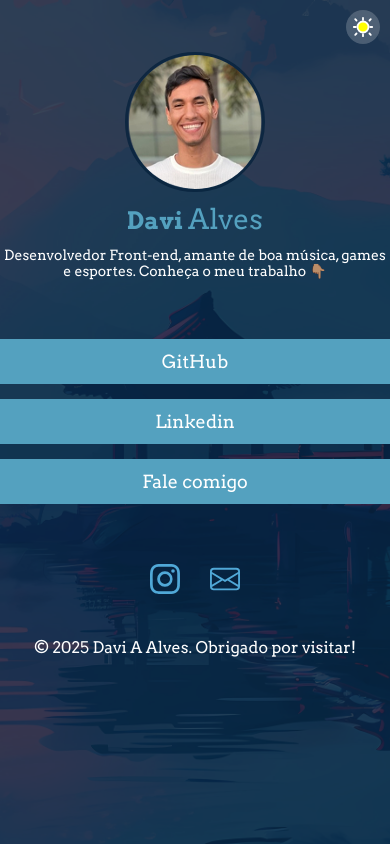
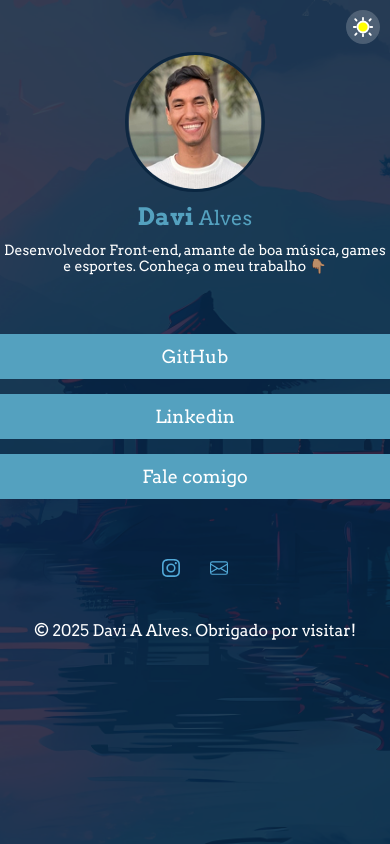
Before and after one commit to davi-aalves/pagina-de-links, a website built with Vite: page index.html in a window 390 px wide. Built offline with nearby package versions, Linux system fonts and the light colour scheme.

Commit message:
fix: reduce font sizes and social link dimensions for improved readability and consistency

```diff
--- a/src/style.css
+++ b/src/style.css
@@ -193,15 +193,15 @@
   }
 
   .card-header__name {
-    font-size: 28px;
+    font-size: 20px;
   }
 
   .card-header__last-name {
-    font-size: 28px;
+    font-size: 20px;
   }
 
   .card-header__description {
-    font-size: 16px;
+    font-size: 14px;
   }
 
   .card__links {
@@ -222,8 +222,8 @@
   }
 
   .card__social-links img {
-    width: 30px;
-    height: 30px;
+    width: 18px;
+    height: 18px;
   }
 
   #toggle-theme {
@@ -271,8 +271,8 @@
   }
 
   .card__social-links img {
-    width: 30px;
-    height: 30px;
+    width: 18px;
+    height: 18px;
   }
 
   #toggle-theme {
```
